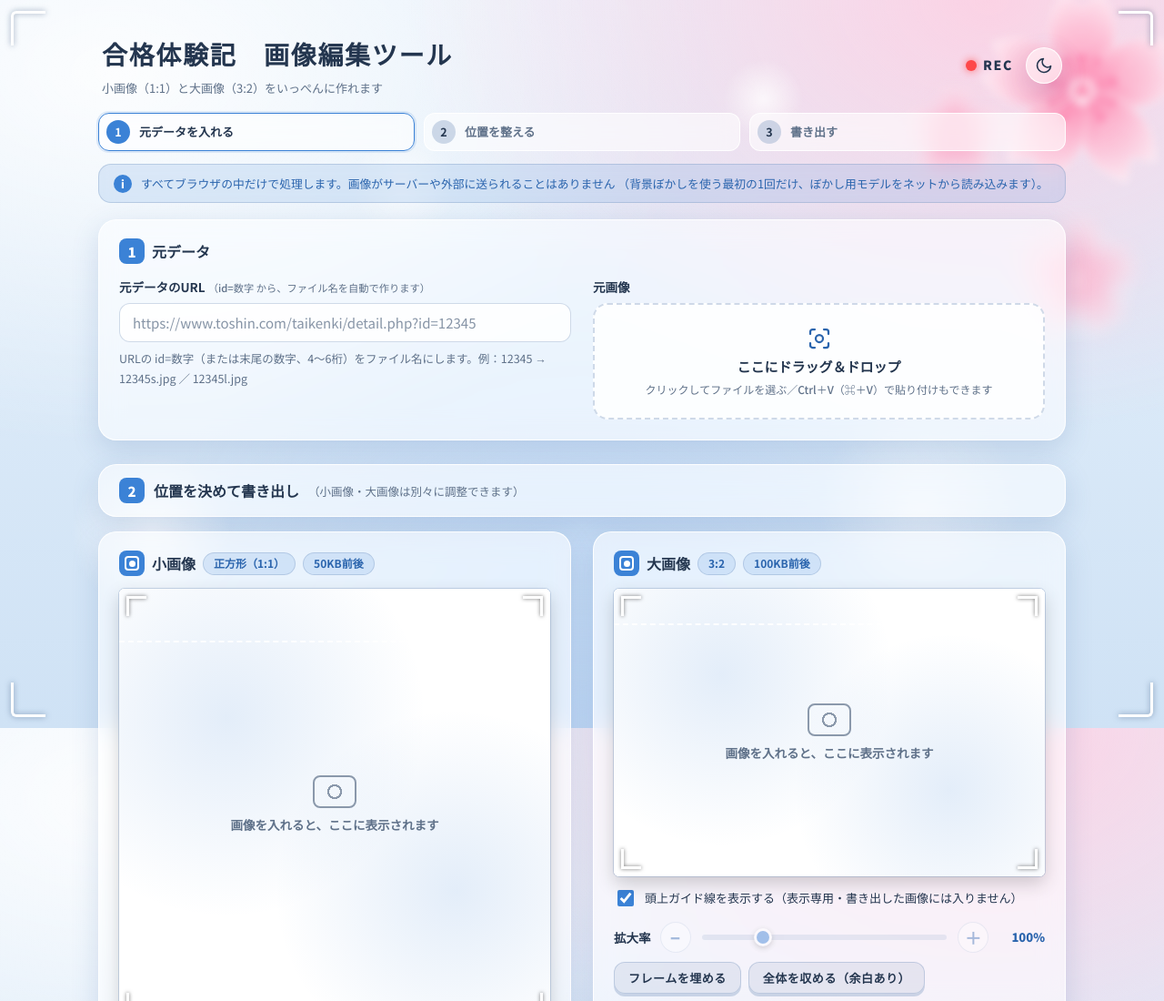
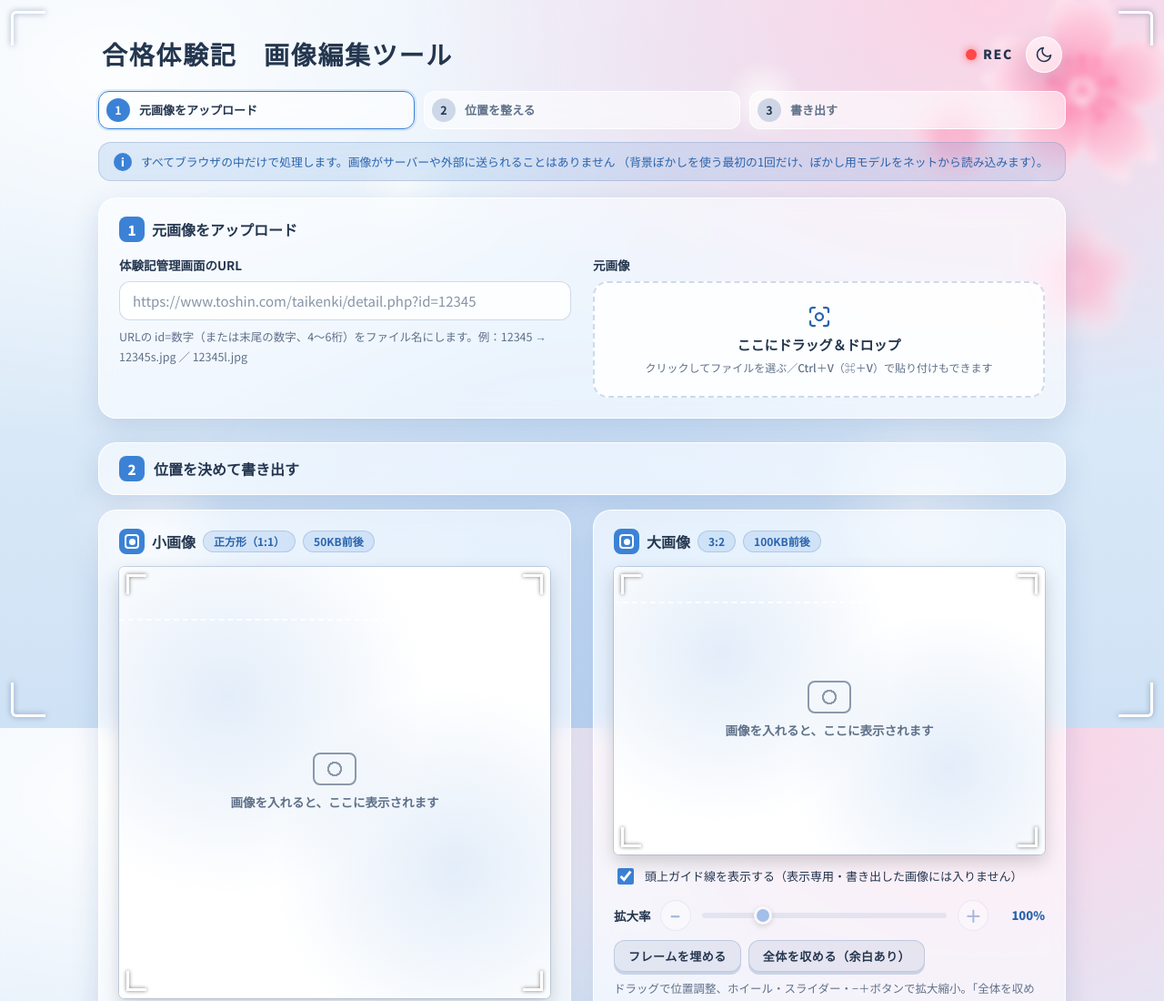
Before and after one commit to eringo-24/image, a plain HTML site: page index.html in a window 1280 px wide. Shown: the top 1100 px of the page at 91% size. Drawn offline with Linux system fonts and the light colour scheme.

Commit message:
Update index.html

```diff
--- a/index.html
+++ b/index.html
@@ -76,7 +76,6 @@
   <header class="hero">
     <div class="hero-text">
       <h1>合格体験記　画像編集ツール</h1>
-      <p class="sub">小画像（1:1）と大画像（3:2）をいっぺんに作れます</p>
     </div>
     <div class="hero-count" id="dayCount" hidden></div>
     <div class="hero-right">
@@ -90,7 +89,7 @@
 
   <!-- ===================== 進行ステップ ===================== -->
   <ol class="stepper" id="stepper" aria-label="作業の進み具合">
-    <li data-step="1" class="is-active"><span class="dot">1</span><span class="lbl">元データを入れる</span></li>
+    <li data-step="1" class="is-active"><span class="dot">1</span><span class="lbl">元画像をアップロード</span></li>
     <li data-step="2"><span class="dot">2</span><span class="lbl">位置を整える</span></li>
     <li data-step="3"><span class="dot">3</span><span class="lbl">書き出す</span></li>
   </ol>
@@ -103,10 +102,10 @@
 
   <!-- ===================== 元データ ===================== -->
   <section class="panel source" id="sourcePanel">
-    <h2><span class="ico" aria-hidden="true">1</span>元データ</h2>
+    <h2><span class="ico" aria-hidden="true">1</span>元画像をアップロード</h2>
     <div class="source-grid">
       <div>
-        <label for="recordUrl">元データのURL <small>（id=数字 から、ファイル名を自動で作ります）</small></label>
+        <label for="recordUrl">体験記管理画面のURL</label>
         <input type="text" id="recordUrl" placeholder="https://www.toshin.com/taikenki/detail.php?id=12345" autocomplete="off" inputmode="url">
         <div id="idPreview" class="hint"></div>
       </div>
@@ -124,7 +123,7 @@
   </section>
 
   <!-- ===================== 小画像・大画像 ===================== -->
-  <div class="step-title"><span class="ico" aria-hidden="true">2</span>位置を決めて書き出し <small>（小画像・大画像は別々に調整できます）</small></div>
+  <div class="step-title"><span class="ico" aria-hidden="true">2</span>位置を決めて書き出す</div>
   <div id="cards" class="cards"></div>
 
   <div class="end-note">書き出した画像は、カード内のプレビューで仕上がりを確認できます。管理画面にアップロードする前に、必ず目視で最終確認してください。</div>
```
